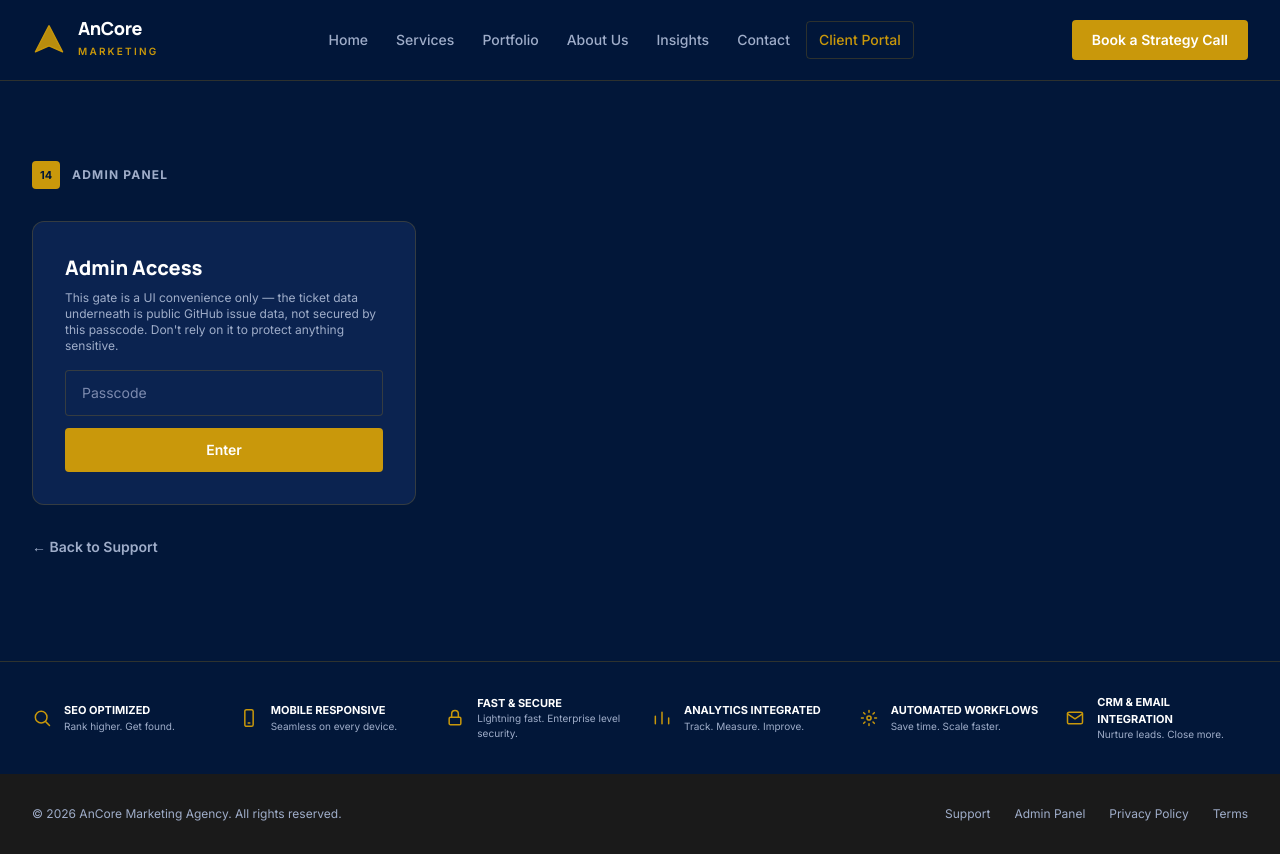
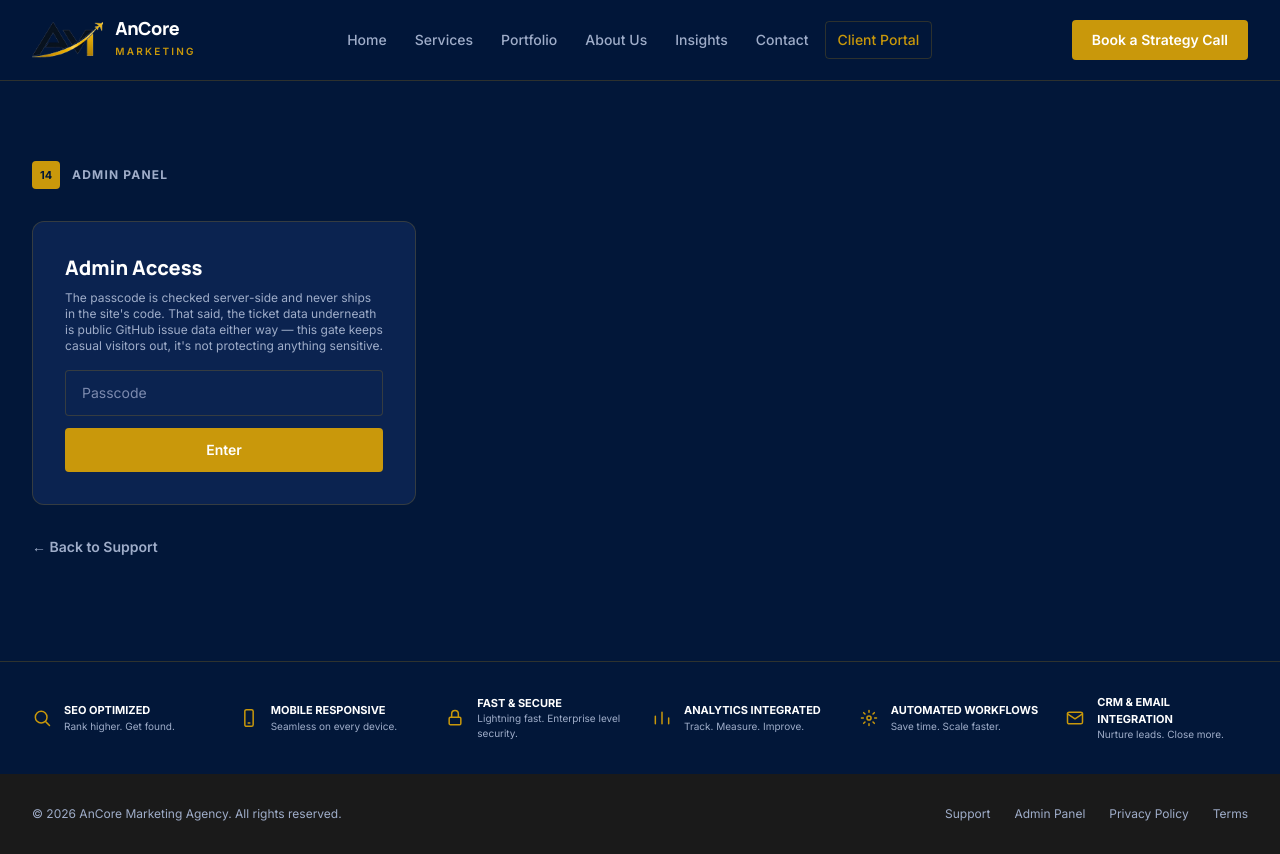
Before and after one commit to Geopossib/AnCore, a React (Vite) app: page / in a window 1280 px wide. Both pictures are taken after a click on the button "Admin Panel". Built offline with nearby package versions, Linux system fonts and the light colour scheme.

Commit message:
Replace header logo with real AnCore Marketing brand mark; move admin passcode check server-side via Vercel serverless function (no longer shipped in client bundle)

```diff
--- a/src/components/Header.jsx
+++ b/src/components/Header.jsx
@@ -3,6 +3,7 @@ import useTyping from '../hooks/useTyping';
 import useHeaderScroll from '../hooks/useHeaderScroll';
 import MagneticButton from './MagneticButton';
 import useReducedMotion from '../hooks/useReducedMotion';
+import logoMark from '../assets/images/logo-mark-01.png';
 
 const NAV_ITEMS = [
   { id: 'home', label: 'Home' },
@@ -19,18 +20,7 @@ export default function Header({ view, setView, onBook }) {
   const [mobileOpen, setMobileOpen] = useState(false);
   const navRef = useRef(null);
   const [indicator, setIndicator] = useState({ left: 0, width: 0, opacity: 0 });
-  const logoStrokeRef = useRef(null);
   const reducedMotion = useReducedMotion();
-
-  useEffect(() => {
-    const path = logoStrokeRef.current;
-    if (!path || reducedMotion) return;
-    const length = path.getTotalLength();
-    path.style.setProperty('--logo-len', length);
-    requestAnimationFrame(() => {
-      path.classList.add('drawn');
-    });
-  }, [reducedMotion]);
 
   useEffect(() => {
     const nav = navRef.current;
@@ -68,18 +58,11 @@ export default function Header({ view, setView, onBook }) {
     <header className={`sticky top-0 z-50 bg-navy/95 backdrop-blur border-b border-line${scrolled ? ' scrolled' : ''}`} id="siteHeader">
       <div className="header-inner max-w-7xl mx-auto px-4 sm:px-6 lg:px-8 h-20 flex items-center justify-between">
         <button onClick={() => go('home')} className="flex items-center space-x-3">
-          <svg width="34" height="34" viewBox="0 0 40 40" fill="none">
-            <path
-              ref={logoStrokeRef}
-              className="logo-draw"
-              d="M20 3 L36 34 L20 27 L4 34 Z"
-              fill="none"
-              stroke="#C9980B"
-              strokeWidth="1.5"
-              strokeLinejoin="round"
-            />
-            <path d="M20 3 L36 34 L20 27 L4 34 Z" fill="#C9980B" opacity={reducedMotion ? 1 : 0.92} />
-          </svg>
+          <img
+            src={logoMark}
+            alt="AnCore Marketing logo mark"
+            className={`h-9 w-auto${reducedMotion ? '' : ' logo-pop'}`}
+          />
           <div className="text-left">
             <span className="font-head text-lg font-extrabold tracking-tight leading-none block">
               {brandText}
--- a/src/components/sections/AdminPanel.jsx
+++ b/src/components/sections/AdminPanel.jsx
@@ -2,7 +2,6 @@ import { useEffect, useRef, useState } from 'react';
 import SectionHeader from '../SectionHeader';
 
 const REPO_API = 'https://api.github.com/repos/Geopossib/AnCore';
-const ADMIN_PASSCODE = 'ancore-admin'; // UI convenience only — see note below, not real security.
 const TICKET_LABELS = ['support-request', 'booking-request'];
 
 function timeAgo(dateStr) {
@@ -51,6 +50,8 @@ function TicketCard({ issue }) {
 export default function AdminPanel({ setView }) {
   const [unlocked, setUnlocked] = useState(false);
   const [passInput, setPassInput] = useState('');
+  const [authStatus, setAuthStatus] = useState('idle'); // idle | checking | error
+  const [authError, setAuthError] = useState('');
   const [issues, setIssues] = useState([]);
   const [status, setStatus] = useState('idle'); // idle | loading | error | loaded
   const [filter, setFilter] = useState('open');
@@ -100,13 +101,32 @@ export default function AdminPanel({ setView }) {
         <div className="panel rounded-xl p-8 max-w-sm">
           <h2 className="font-head text-xl font-extrabold mb-2">Admin Access</h2>
           <p className="text-muted text-xs mb-4">
-            This gate is a UI convenience only — the ticket data underneath is public GitHub issue data, not secured
-            by this passcode. Don&apos;t rely on it to protect anything sensitive.
+            The passcode is checked server-side and never ships in the site&apos;s code. That said, the ticket data
+            underneath is public GitHub issue data either way — this gate keeps casual visitors out, it&apos;s not
+            protecting anything sensitive.
           </p>
           <form
-            onSubmit={(e) => {
+            onSubmit={async (e) => {
               e.preventDefault();
-              if (passInput === ADMIN_PASSCODE) setUnlocked(true);
+              setAuthStatus('checking');
+              setAuthError('');
+              try {
+                const res = await fetch('/api/admin-auth', {
+                  method: 'POST',
+                  headers: { 'Content-Type': 'application/json' },
+                  body: JSON.stringify({ passcode: passInput }),
+                });
+                const data = await res.json();
+                if (res.ok && data.ok) {
+                  setUnlocked(true);
+                } else {
+                  setAuthStatus('error');
+                  setAuthError(data.error || 'Incorrect passcode.');
+                }
+              } catch {
+                setAuthStatus('error');
+                setAuthError('Could not reach the server. Try again in a moment.');
+              }
             }}
             className="space-y-3"
           >
@@ -117,7 +137,10 @@ export default function AdminPanel({ setView }) {
               onChange={(e) => setPassInput(e.target.value)}
               className="w-full px-4 py-3 rounded text-sm"
             />
-            <button type="submit" className="w-full btn-gold py-3 rounded font-semibold text-sm">Enter</button>
+            {authStatus === 'error' && <p className="text-[11px] text-red-400">{authError}</p>}
+            <button type="submit" disabled={authStatus === 'checking'} className="w-full btn-gold py-3 rounded font-semibold text-sm disabled:opacity-60">
+              {authStatus === 'checking' ? 'Checking…' : 'Enter'}
+            </button>
           </form>
         </div>
         <button onClick={() => setView('support')} className="text-sm font-semibold text-muted mt-8 block">← Back to Support</button>
--- a/src/index.css
+++ b/src/index.css
@@ -139,13 +139,13 @@ header.scrolled{
   100%{transform:translateX(320%);}
 }
 
-/* ===== Logo SVG draw-in ===== */
-.logo-draw{stroke-dasharray:var(--logo-len,120);stroke-dashoffset:var(--logo-len,120);}
+/* ===== Logo mark mount animation (replaces the old SVG draw-in) ===== */
 @media (prefers-reduced-motion: no-preference){
-  .logo-draw.drawn{transition:stroke-dashoffset 1s cubic-bezier(.4,0,.2,1);stroke-dashoffset:0;}
+  .logo-pop{animation:logoPop .6s cubic-bezier(.34,1.56,.64,1);}
 }
-@media (prefers-reduced-motion: reduce){
-  .logo-draw{stroke-dashoffset:0;}
+@keyframes logoPop{
+  0%{opacity:0;transform:scale(.7);}
+  100%{opacity:1;transform:scale(1);}
 }
 
 /* ===== Infinite marquee (trusted-by ticker) ===== */
```
Also changed, not shown: api/admin-auth.js (added, +41 -0 lines), src/assets/images/logo-mark-01.png (added).
